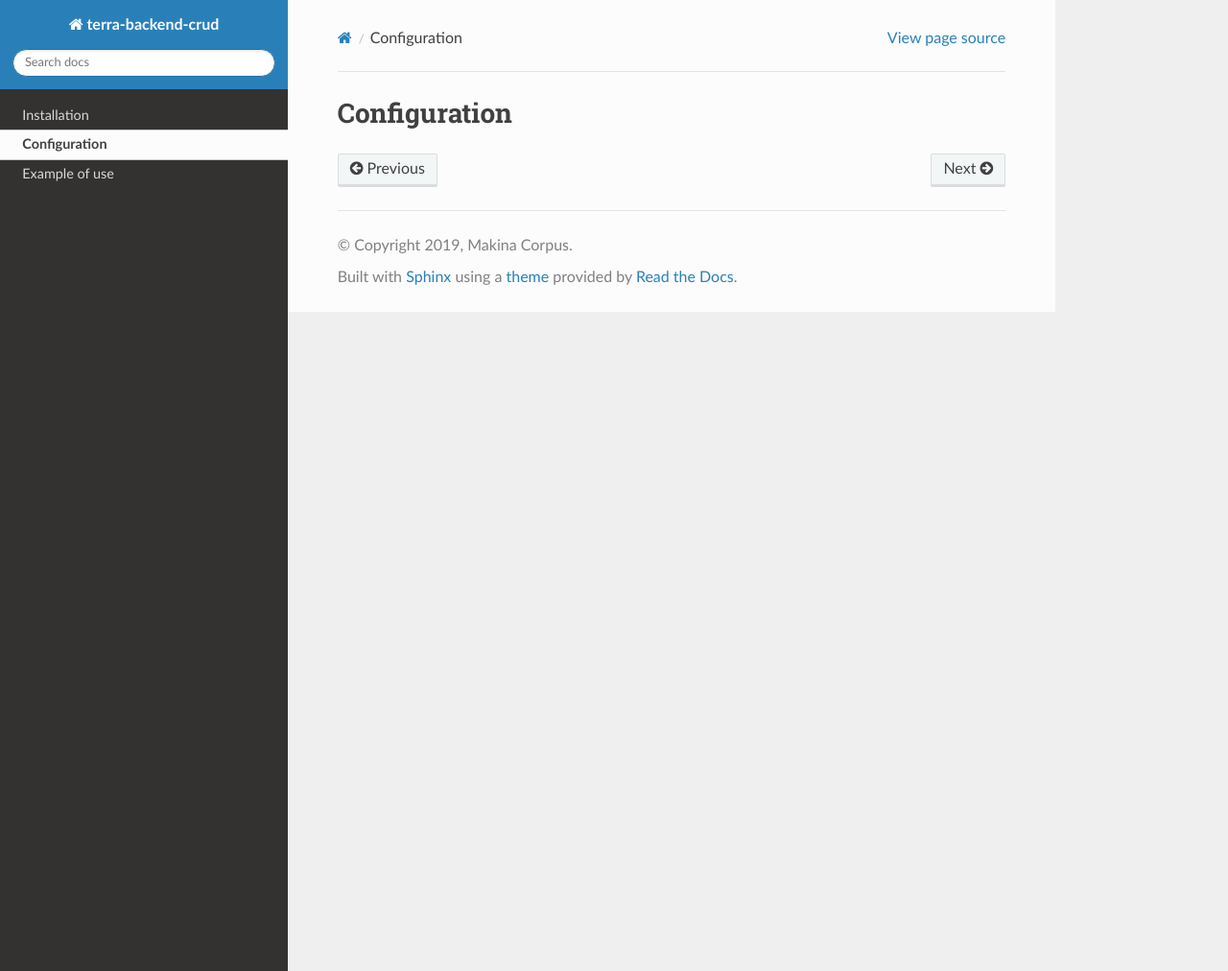
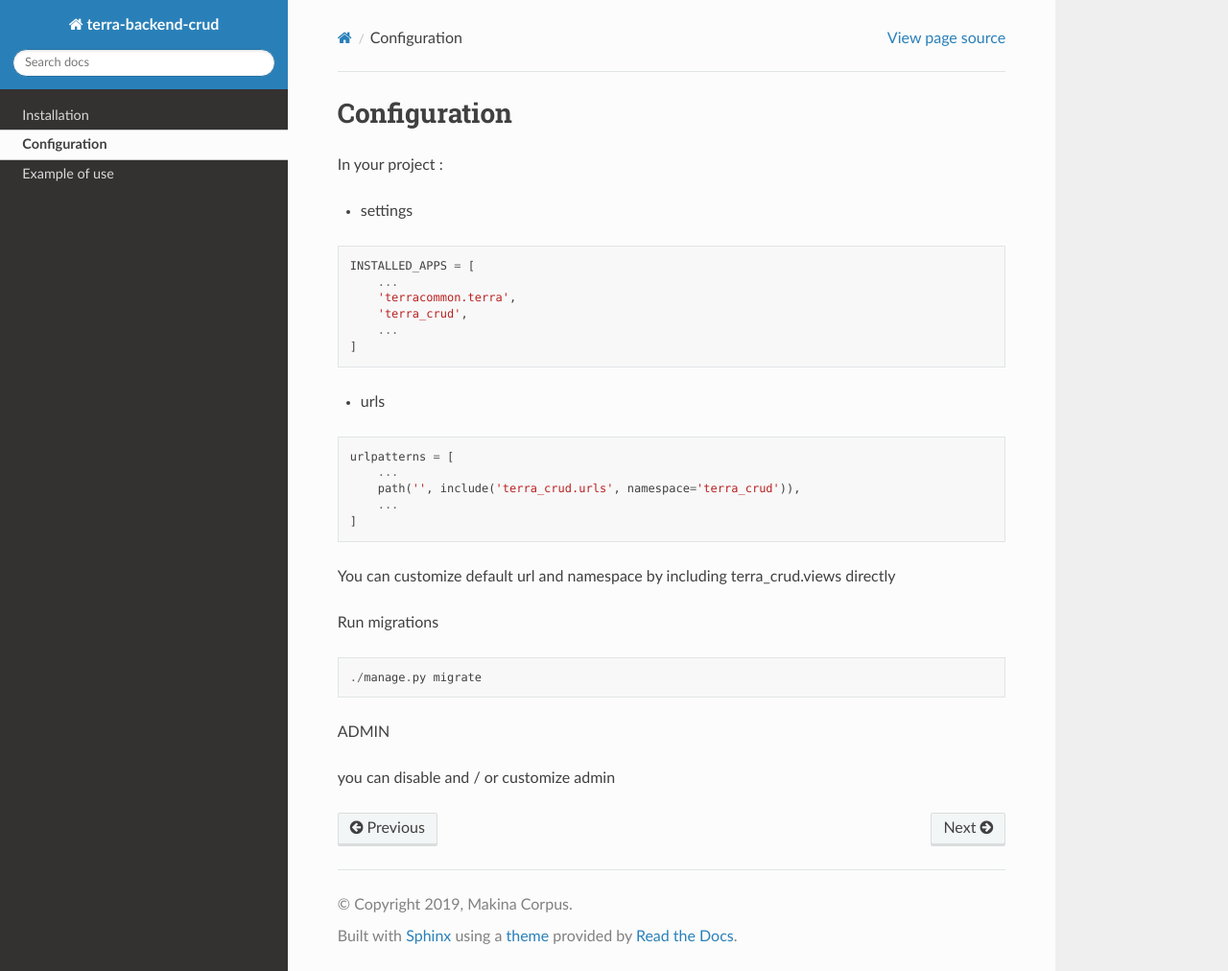
Before and after one commit to Terralego/django-terra-geocrud, a Sphinx documentation site: the page built from doc/configuration.rst, in a window 1280 px wide and 1012 px high. Shown: the whole window at 96% size. Built offline with Sphinx 7.4.7 and the Read the Docs theme 2.0.0, drawn with Linux system fonts in a browser that asks for light colours.

Commit message:
improve documentation

```diff
--- a/doc/configuration.rst
+++ b/doc/configuration.rst
@@ -1,2 +1,40 @@
 Configuration
 =============
+
+
+In your project :
+
+* settings
+
+::
+
+    INSTALLED_APPS = [
+        ...
+        'terracommon.terra',
+        'terra_crud',
+        ...
+    ]
+
+* urls
+
+::
+
+    urlpatterns = [
+        ...
+        path('', include('terra_crud.urls', namespace='terra_crud')),
+        ...
+    ]
+
+You can customize default url and namespace by including terra_crud.views directly
+
+Run migrations
+
+::
+
+    ./manage.py migrate
+
+
+
+ADMIN
+
+you can disable and / or customize admin
--- a/doc/use.rst
+++ b/doc/use.rst
@@ -1,2 +1,8 @@
 Example of use
 ==============
+
+- By default, api endpoints are available under
+
+::
+
+    /api/crud/
```
Also changed, not shown: 1 other file.
